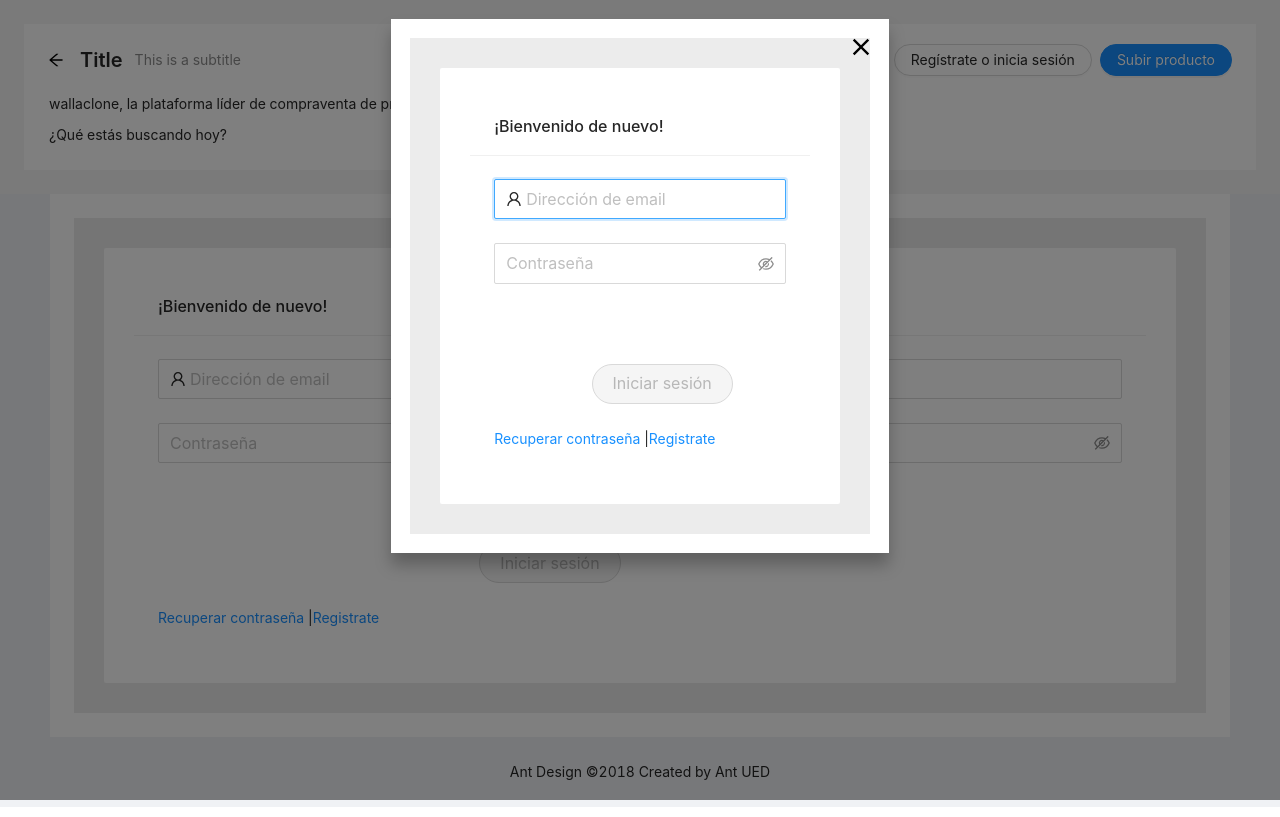
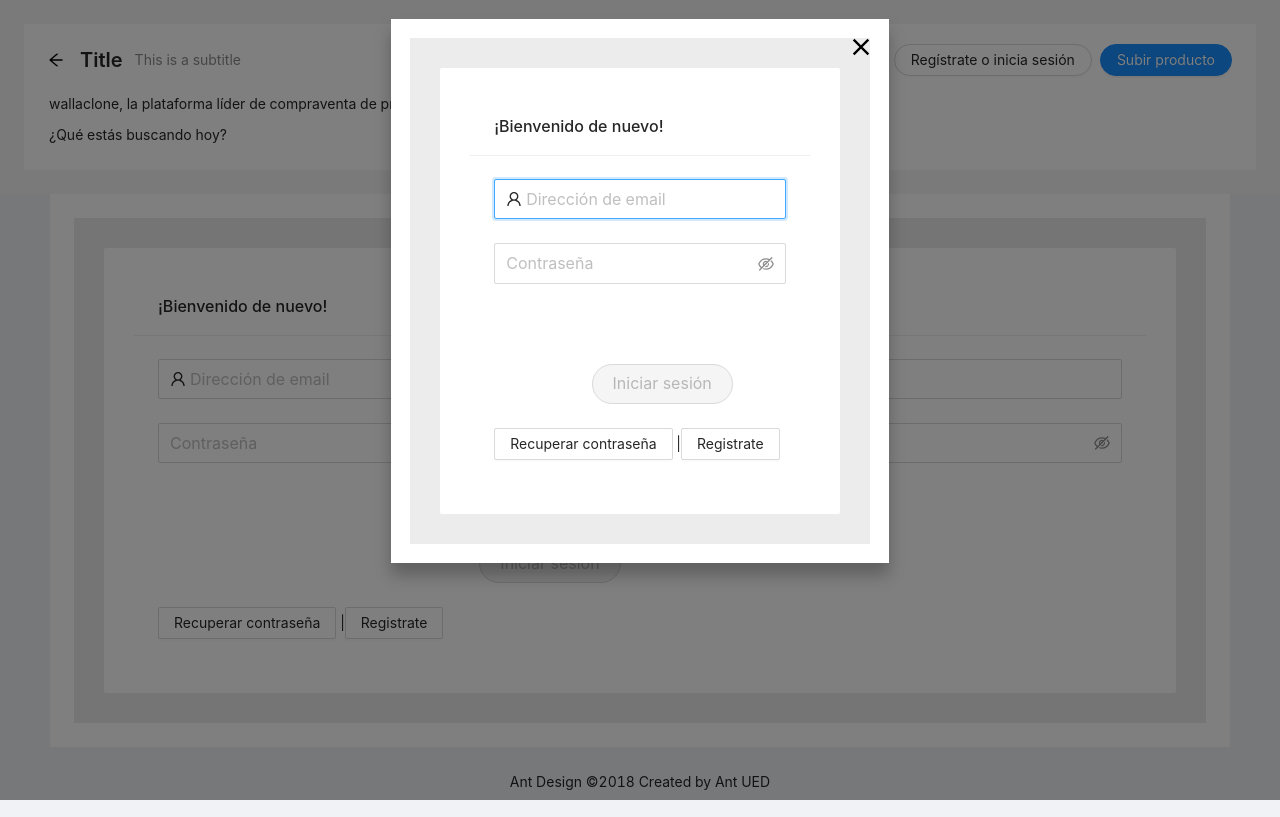
Before and after one commit to DrZuzzjen/frontend-final, a React (Create React App) app: page /signin in a window 1280 px wide. Both pictures are taken after a click on the button "Regístrate o inicia sesión". Built offline with nearby package versions, Linux system fonts and the light colour scheme.

Commit message:
muevo el signin y signup hacia un modal

```diff
--- a/src/componentes/auth/Signin.js
+++ b/src/componentes/auth/Signin.js
@@ -22,7 +22,7 @@ const tailLayout = {
 	}
 };
 
-const Signin = ({ onLogin }) => {
+const Signin = ({ onSignin, onsingup }) => {
 	const history = useHistory();
 
 	const [
@@ -55,7 +55,7 @@ const Signin = ({ onLogin }) => {
 						error: ''
 					});
 				});
-				onLogin && onLogin();
+				onSignin && onSignin();
 				history.push('/');
 			}
 		});
@@ -115,9 +115,11 @@ const Signin = ({ onLogin }) => {
 					</Form.Item>
 				</Form>
 
-				<Link to='/signin'>Recuperar contraseña </Link>
+				<Button as={Link}>Recuperar contraseña </Button>
 				{` |`}
-				<Link to='/signup'>Registrate</Link>
+				<Button as={Link} onClick={() => onsingup()}>
+					Registrate
+				</Button>
 			</Card>
 		</div>
 	);
--- a/src/componentes/layout/Header.js
+++ b/src/componentes/layout/Header.js
@@ -18,20 +18,43 @@ const isActive = (history, path) => {
 
 export default function Header() {
 	const [
+		signin,
+		setSignin
+	] = React.useState(false);
+
+	const [
+		signup,
+		setSignup
+	] = React.useState(false);
+
+	const [
 		open,
 		setOpen
 	] = React.useState(false);
 
 	const handleClickOpen = () => {
+		setSignin(true);
 		setOpen(true);
 	};
 
 	const handleClose = () => {
 		setOpen(false);
+		setSignup(false);
+		setSignin(false);
 	};
 
-	const handleLogin = () => {
+	const handleSignin = () => {
 		setOpen(false);
+	};
+
+	const handleSignup = () => {
+		setSignup(true);
+		setSignin(false);
+	};
+
+	const handleSign = () => {
+		setSignup(false);
+		setSignin(true);
 	};
 
 	return (
@@ -66,7 +89,13 @@ export default function Header() {
 				</Descriptions>
 			</PageHeader>
 			<Modal open={open} onClose={handleClose}>
-				<Signin onLogin={handleLogin} />
+				{signin && (
+					<Signin
+						onSignin={handleSignin}
+						onsingup={handleSignup}
+					/>
+				)}
+				{signup && <Signup onSign={handleSign} />}
 			</Modal>
 		</div>
 	);
--- a/src/componentes/user/Signup.js
+++ b/src/componentes/user/Signup.js
@@ -58,7 +58,7 @@ const tailLayout = {
 	}
 };
 
-export default function Signup({ history }) {
+export default function Signup({ onSign }) {
 	const [
 		values,
 		setValues
@@ -69,15 +69,6 @@ export default function Signup({ history }) {
 		open: false,
 		error: ''
 	});
-
-	const [
-		open,
-		setOpen
-	] = React.useState(true);
-
-	const handleClose = () => {
-		setOpen(false);
-	};
 
 	const handleChange = (name) => (event) => {
 		setValues({ ...values, [name]: event.target.value });
@@ -157,7 +148,9 @@ export default function Signup({ history }) {
 						onClick={clickSubmit}>
 						Crear una cuenta
 					</Button>
-					<Link to='/signin'>Inicia sesión </Link>
+					<Button as={Link} onClick={() => onSign()}>
+						Sign In
+					</Button>
 				</Form.Item>
 			</Card>
 
@@ -171,14 +164,13 @@ export default function Signup({ history }) {
 					</DialogContentText>
 				</DialogContent>
 				<DialogActions>
-					<Link to='/signin'>
-						<Button
-							color='primary'
-							autoFocus='autoFocus'
-							variant='contained'>
-							Sign In
-						</Button>
-					</Link>
+					<Button
+						color='primary'
+						autoFocus='autoFocus'
+						variant='contained'
+						onClick={() => onSign()}>
+						Sign In
+					</Button>
 				</DialogActions>
 			</Dialog>
 		</div>
```
